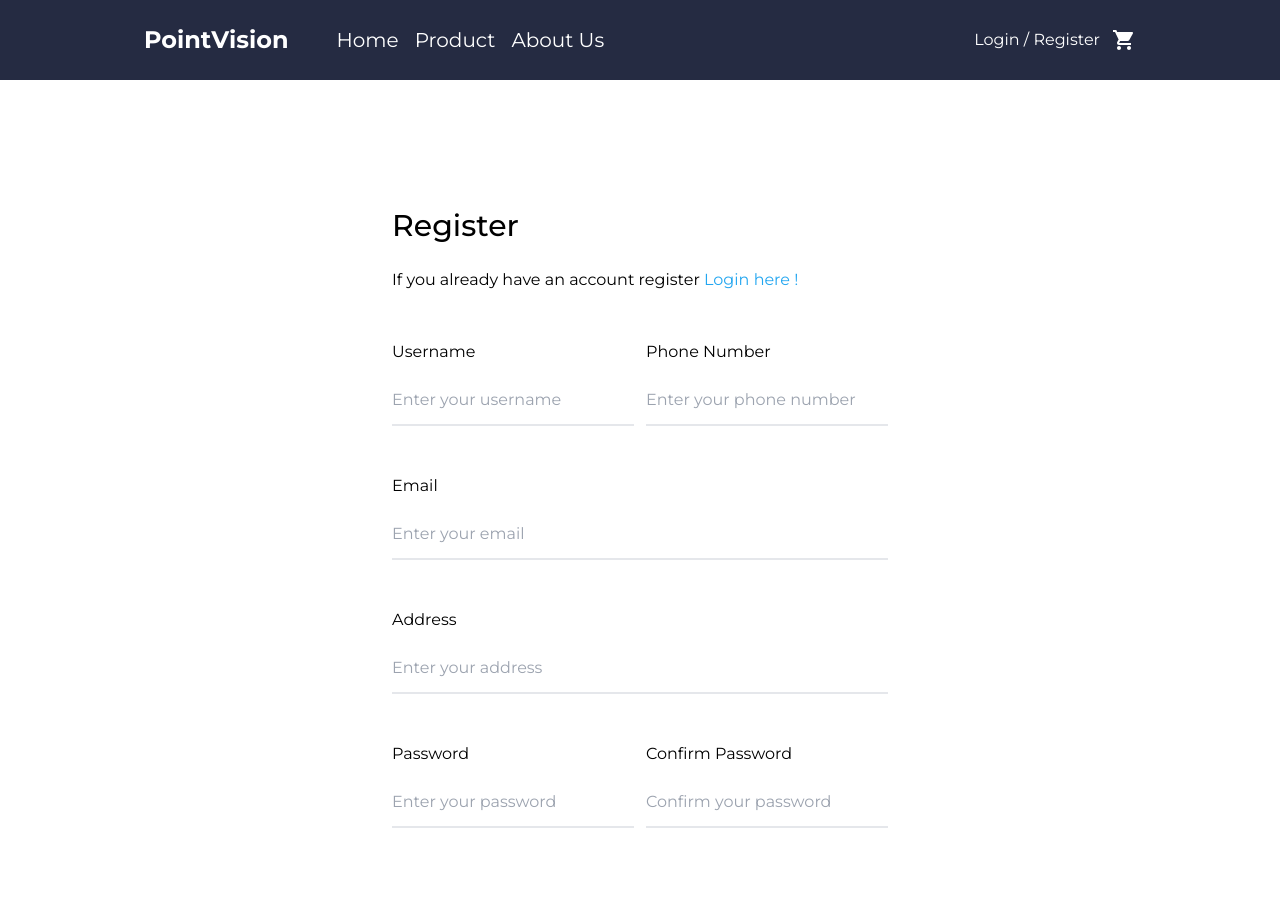
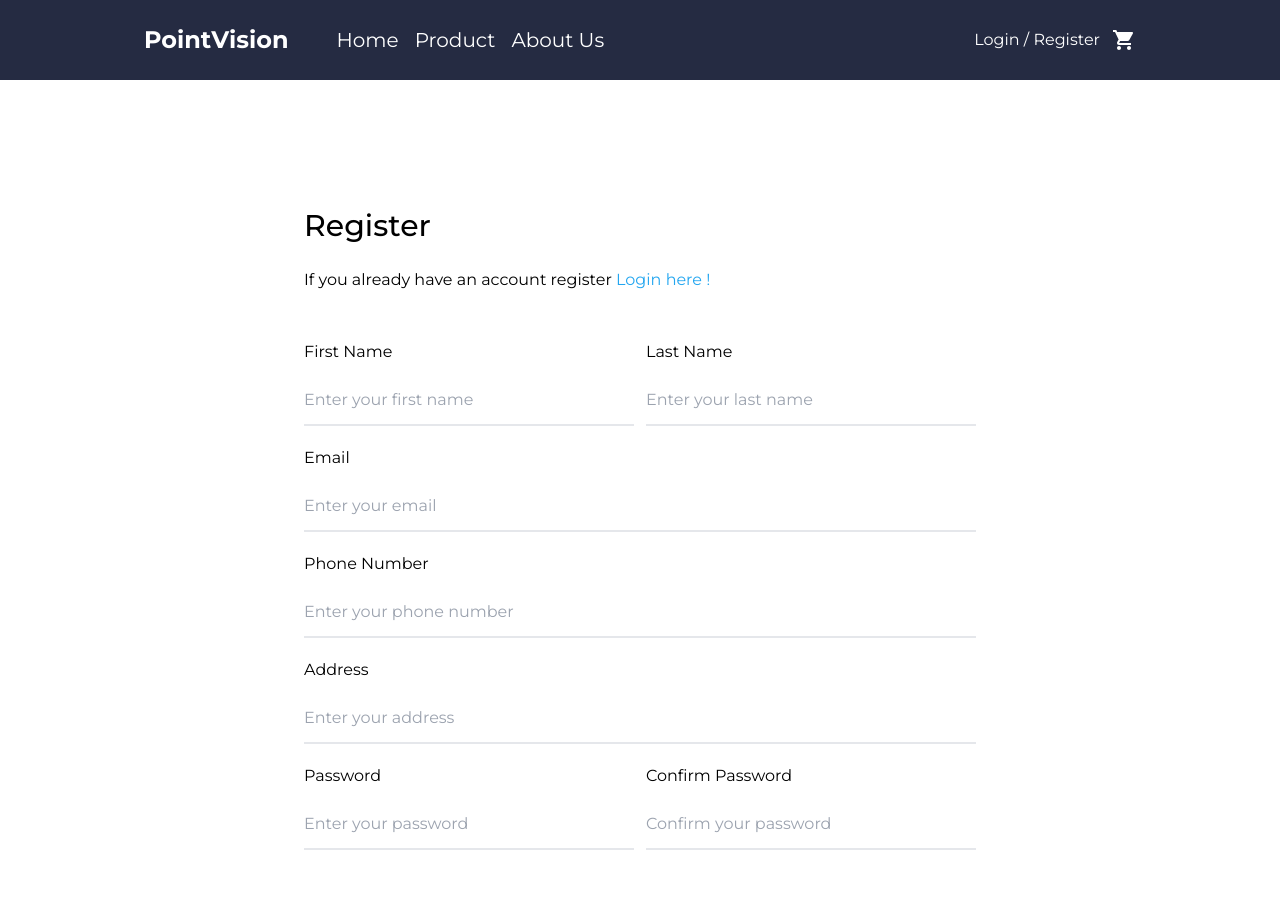
Before and after one commit to TomLi0421/pointvision, a React (Vite) app in the folder client/: page /register in a window 1280 px wide. Shown: the top 922 px of the page. Built offline with nearby package versions, Linux system fonts and the light colour scheme.

Commit message:
feat: add register form validation

```diff
--- a/client/package.json
+++ b/client/package.json
@@ -21,6 +21,7 @@
     "country-state-city": "^3.2.1",
     "react": "^18.2.0",
     "react-dom": "^18.2.0",
+    "react-hook-form": "^7.51.1",
     "react-material-ui-carousel": "^3.4.2",
     "react-router-dom": "^6.22.3",
     "react-toastify": "^10.0.5"
--- a/client/src/components/ui/InputBoxWithLabel.tsx
+++ b/client/src/components/ui/InputBoxWithLabel.tsx
@@ -13,7 +13,6 @@ const InputBoxWithLabel = forwardRef((props: any, ref: any) => {
         id={props.id}
         name={props.name}
         placeholder={props.placeholder}
-        required
       />
     </div>
   );
--- a/client/src/pages/Login/index.tsx
+++ b/client/src/pages/Login/index.tsx
@@ -9,7 +9,7 @@ function LoginPage() {
   }, []);
 
   return (
-    <div className="p-6 md:py-32 md:max-w-[34rem] md:m-auto">
+    <div className="p-6 md:py-32 md:max-w-[45rem] md:m-auto">
       <div>
         <h1 className="text-3xl font-medium mb-6">Sign in</h1>
         <p className="mb-12">
--- a/client/src/pages/NotFound/index.tsx
+++ b/client/src/pages/NotFound/index.tsx
@@ -23,11 +23,13 @@ function NotFoundPage() {
         </p>
 
         <div className="flex flex-col items-center md:flex-row md:justify-center">
-          <Button
-            className={`${styles.not_found__home_btn} text-white rounded py-4 px-6 mb-1 md:mr-1 md:mb-0`}
-          >
-            <Link to="/">Go to homepage</Link>
-          </Button>
+          <Link to="/">
+            <Button
+              className={`${styles.not_found__home_btn} text-white rounded py-4 px-6 mb-1 md:mr-1 md:mb-0`}
+            >
+              Go to homepage
+            </Button>
+          </Link>
           <Button
             className={`${styles.not_found__contact_btn} border border-solid py-4 px-12 rounded hover:text-white`}
           >
--- /dev/null
+++ b/client/src/pages/Register/RegisterForm/RegisterForm.tsx
@@ -0,0 +1,158 @@
+import Button from "../../../components/ui/Button";
+import InputBoxWithLabel from "../../../components/ui/InputBoxWithLabel";
+import styles from "./RegisterForm.module.css";
+import { useForm, SubmitHandler } from "react-hook-form";
+
+type Inputs = {
+  firstName: string;
+  lastName: string;
+  email: string;
+  address: string;
+  phone: string;
+  password: string;
+  confirmPassword: string;
+};
+
+function RegisterForm() {
+  const {
+    register,
+    handleSubmit,
+    getValues,
+    formState: { errors },
+  } = useForm<Inputs>();
+
+  const onSubmit: SubmitHandler<Inputs> = (data) => console.log(data);
+
+  return (
+    <form onSubmit={handleSubmit(onSubmit)}>
+      <div className="md:grid md:grid-cols-2 md:gap-x-3">
+        <div>
+          <InputBoxWithLabel
+            {...register("firstName", {
+              required: "Please provide your first name",
+            })}
+            className="mb-1"
+            id="firstName"
+            labeltext="First Name"
+            type="text"
+            placeholder="Enter your first name"
+          />
+          <p className="mb-5 text-red-500">{errors.firstName?.message}</p>
+        </div>
+        <div>
+          <InputBoxWithLabel
+            {...register("lastName", {
+              required: "Please provide your last name",
+            })}
+            className="mb-1"
+            id="lastName"
+            labeltext="Last Name"
+            type="text"
+            placeholder="Enter your last name"
+          />
+          <p className="mb-5 text-red-500">{errors.lastName?.message}</p>
+        </div>
+      </div>
+
+      <div>
+        <InputBoxWithLabel
+          {...register("email", {
+            required: "Please provide your email",
+            pattern: {
+              value: /\S+@\S+\.\S+/,
+              message: "Entered value does not match email format",
+            },
+          })}
+          className="mb-1"
+          id="email"
+          labeltext="Email"
+          type="email"
+          placeholder="Enter your email"
+        />
+        <p className="mb-5 text-red-500">{errors.email?.message}</p>
+      </div>
+
+      <div>
+        <InputBoxWithLabel
+          {...register("phone", {
+            required: "Please provide your phone number",
+            pattern: {
+              value: /^[0-9]{8}$/,
+              message: "Entered value does not match phone number format",
+            },
+          })}
+          className="mb-1"
+          id="phone-number"
+          labeltext="Phone Number"
+          type="tel"
+          placeholder="Enter your phone number"
+        />
+        <p className="mb-5 text-red-500">{errors.phone?.message}</p>
+      </div>
+
+      <div>
+        <InputBoxWithLabel
+          {...register("address", {
+            required: "Please provide your address",
+          })}
+          className="mb-1"
+          id="address"
+          labeltext="Address"
+          type="text"
+          name="address"
+          placeholder="Enter your address"
+        />
+        <p className="mb-5 text-red-500">{errors.address?.message}</p>
+      </div>
+
+      <div className="md:grid md:grid-cols-2 md:gap-x-3">
+        <div>
+          <InputBoxWithLabel
+            {...register("password", {
+              required: "Please provide your password",
+              pattern: {
+                value: /^(?=.*[A-Z])(?=.*\d)[a-zA-Z\d]{8,}$/,
+                message:
+                  "Password must be at least 8 characters long, include at least one uppercase letter and one digit",
+              },
+            })}
+            className="mb-1"
+            id="password"
+            labeltext="Password"
+            type="password"
+            name="password"
+            placeholder="Enter your password"
+          />
+          <p className="mb-5 text-red-500">{errors.password?.message}</p>
+        </div>
+
+        <div>
+          <InputBoxWithLabel
+            {...register("confirmPassword", {
+              required: "Please provide your confirm password",
+              validate: (value) =>
+                value === getValues().password || "The passwords do not match",
+            })}
+            className="mb-1"
+            id="confirm-password"
+            labeltext="Confirm Password"
+            type="password"
+            name="confirmPassword"
+            placeholder="Confirm your password"
+          />
+          <p className="mb-20 text-red-500">
+            {errors.confirmPassword?.message}
+          </p>
+        </div>
+      </div>
+
+      <Button
+        className={`${styles.register_form__btn_bg_color} w-full text-white py-3.5 rounded-full shadow-lg`}
+      >
+        Login
+      </Button>
+    </form>
+  );
+}
+
+export default RegisterForm;
--- a/client/src/pages/RegisterForm/index.tsx
+++ b/client/src/pages/Register/index.tsx
@@ -9,7 +9,7 @@ function RegisterPage() {
   }, []);
 
   return (
-    <div className="p-6 md:py-32 md:max-w-[34rem] md:m-auto">
+    <div className="p-6 md:py-32 md:max-w-[45rem] md:m-auto">
       <div>
         <h1 className="text-3xl font-medium mb-6">Register</h1>
         <p className="mb-12">
--- a/client/src/pages/RegisterForm/RegisterForm/RegisterForm.tsx
+++ /dev/null
@@ -1,73 +0,0 @@
-import Button from "../../../components/ui/Button";
-import InputBoxWithLabel from "../../../components/ui/InputBoxWithLabel";
-import styles from "./RegisterForm.module.css";
-
-function RegisterForm() {
-  return (
-    <form action="#">
-      <div className="md:grid md:grid-cols-2 md:gap-x-3">
-        <InputBoxWithLabel
-          className="mb-12"
-          id="username"
-          labeltext="Username"
-          type="text"
-          name="username"
-          placeholder="Enter your username"
-        />
-        <InputBoxWithLabel
-          className="mb-12"
-          id="phone-number"
-          labeltext="Phone Number"
-          type="tel"
-          name="phone"
-          placeholder="Enter your phone number"
-        />
-      </div>
-
-      <InputBoxWithLabel
-        className="mb-12"
-        id="email"
-        labeltext="Email"
-        type="email"
-        name="email"
-        placeholder="Enter your email"
-      />
-
-      <InputBoxWithLabel
-        className="mb-12"
-        id="address"
-        labeltext="Address"
-        type="text"
-        name="address"
-        placeholder="Enter your address"
-      />
-
-      <div className="md:grid md:grid-cols-2 md:gap-x-3">
-        <InputBoxWithLabel
-          className="mb-12"
-          id="password"
-          labeltext="Password"
-          type="password"
-          name="password"
-          placeholder="Enter your password"
-        />
-        <InputBoxWithLabel
-          className="mb-24"
-          id="confirm-password"
-          labeltext="Confirm Password"
-          type="password"
-          name="confirmPassword"
-          placeholder="Confirm your password"
-        />
-      </div>
-
-      <Button
-        className={`${styles.register_form__btn_bg_color} w-full text-white py-3.5 rounded-full shadow-lg`}
-      >
-        Login
-      </Button>
-    </form>
-  );
-}
-
-export default RegisterForm;
--- a/client/src/pages/Shipping/ShippingForm/ShippingForm.tsx
+++ b/client/src/pages/Shipping/ShippingForm/ShippingForm.tsx
@@ -72,7 +72,7 @@ function ShippingForm() {
         name="email"
         placeholder="Enter your email"
       />
-      <h2 className="mb-4 font-bold">Shopping address</h2>
+      <h2 className="mb-4 font-bold">Shipping address</h2>
 
       <select
         ref={(el) => (inputRefs.current.country = el as HTMLSelectElement)}
--- a/client/src/pages/pagesData.tsx
+++ b/client/src/pages/pagesData.tsx
@@ -3,7 +3,7 @@ import LoginPage from "./Login";
 import NotFoundPage from "./NotFound";
 import ProductPage from "./Product";
 import ProductDetailPage from "./ProductDetail";
-import RegisterPage from "./RegisterForm";
+import RegisterPage from "./Register";
 import ShoppingCartPage from "./ShoppingCart";
 import TypeOfProductPage from "./TypeOfProduct";
 import { routerType } from "./types/router.types";
```
Also changed, not shown: client/src/pages/Register/RegisterForm/RegisterForm.module.css (renamed from client/src/pages/RegisterForm/RegisterForm/RegisterForm.module.css), client/src/pages/Register/styles.module.css (renamed from client/src/pages/RegisterForm/styles.module.css), 1 other file (tests, documents, lock files or other folders).
